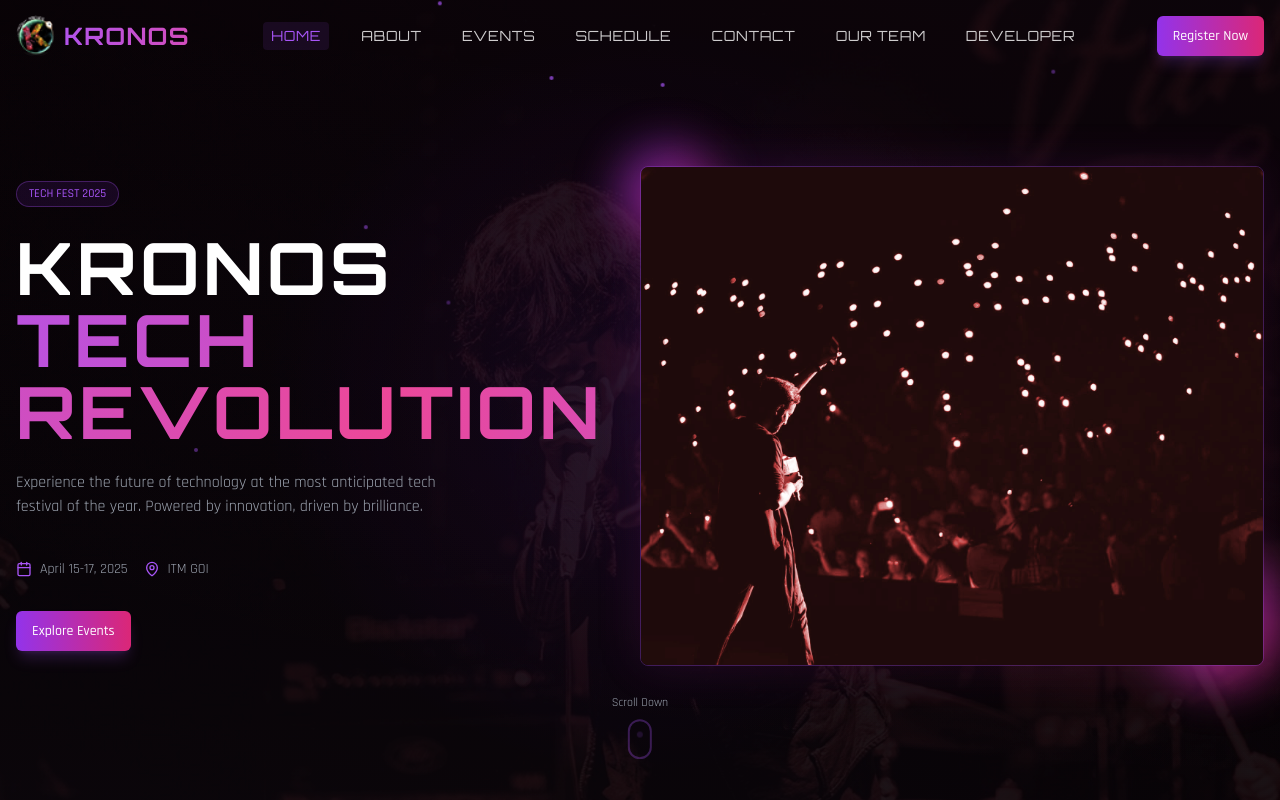
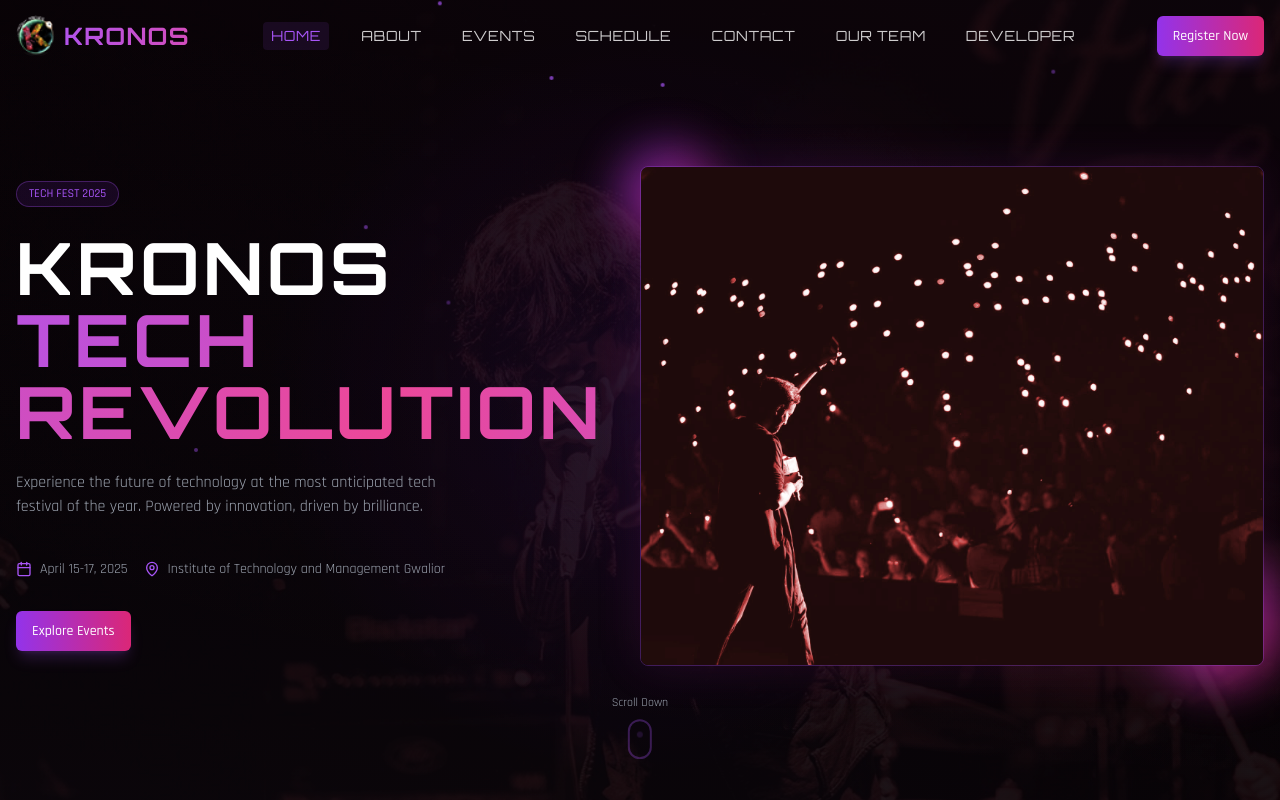
Before and after one commit to vedant20082004/KRONOS2025, a Next.js app in the folder kronos/: page / in a window 1280 px wide. Shown: the top 800 px of the page. Built offline with nearby package versions, Linux system fonts and the light colour scheme.

Commit message:
Update page.tsx

```diff
--- a/kronos/app/page.tsx
+++ b/kronos/app/page.tsx
@@ -306,7 +306,7 @@ export default function KronosTechFest() {
                 </div>
                 <div className="flex items-center gap-2 text-sm text-gray-400">
                   <MapPin className="w-4 h-4 text-purple-500" />
-                  <span>ITM GOI</span>
+                  <span>Institute of Technology and Management Gwalior</span>
                 </div>
               </div>
               <div className="flex flex-wrap gap-4 pt-2">
```
